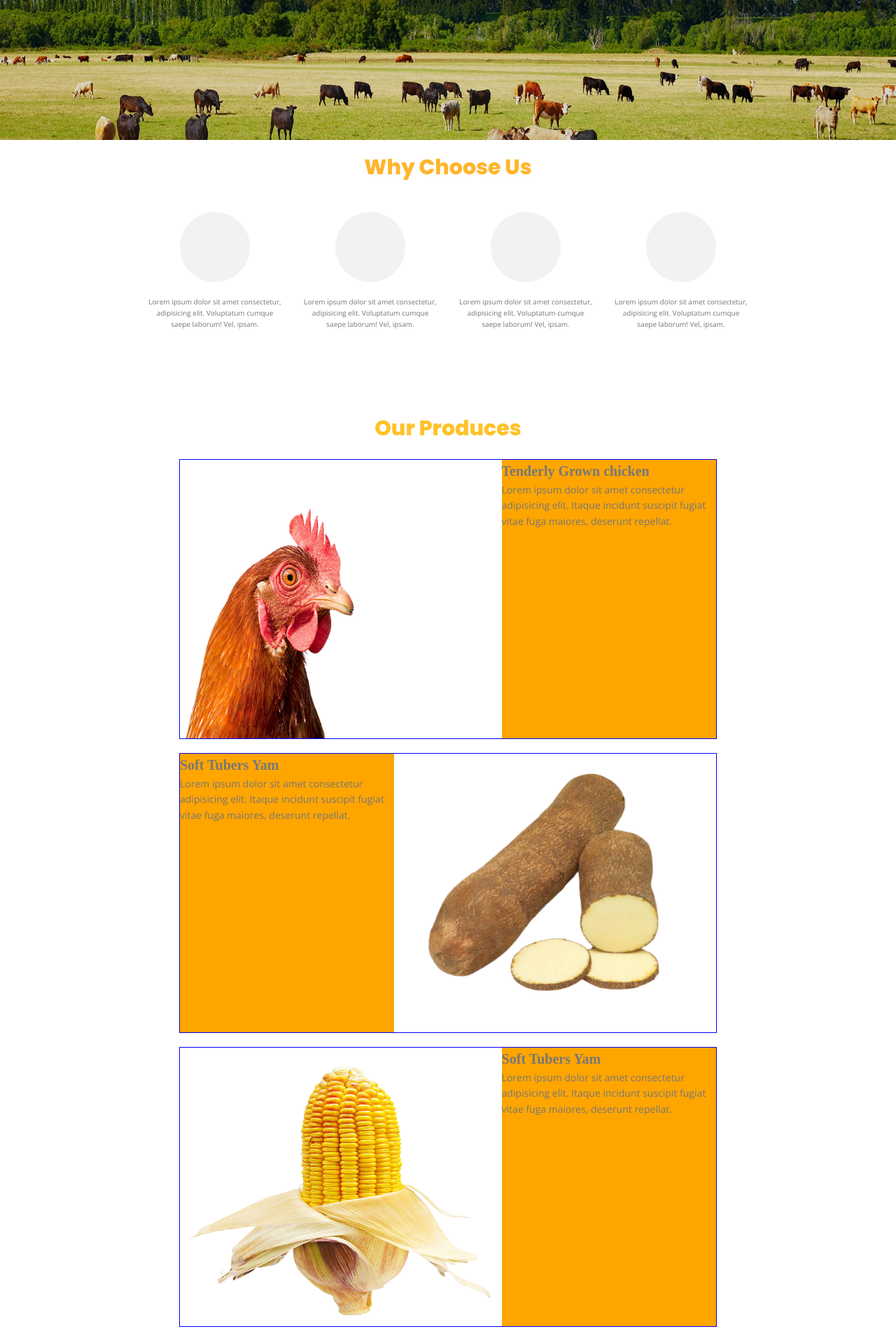
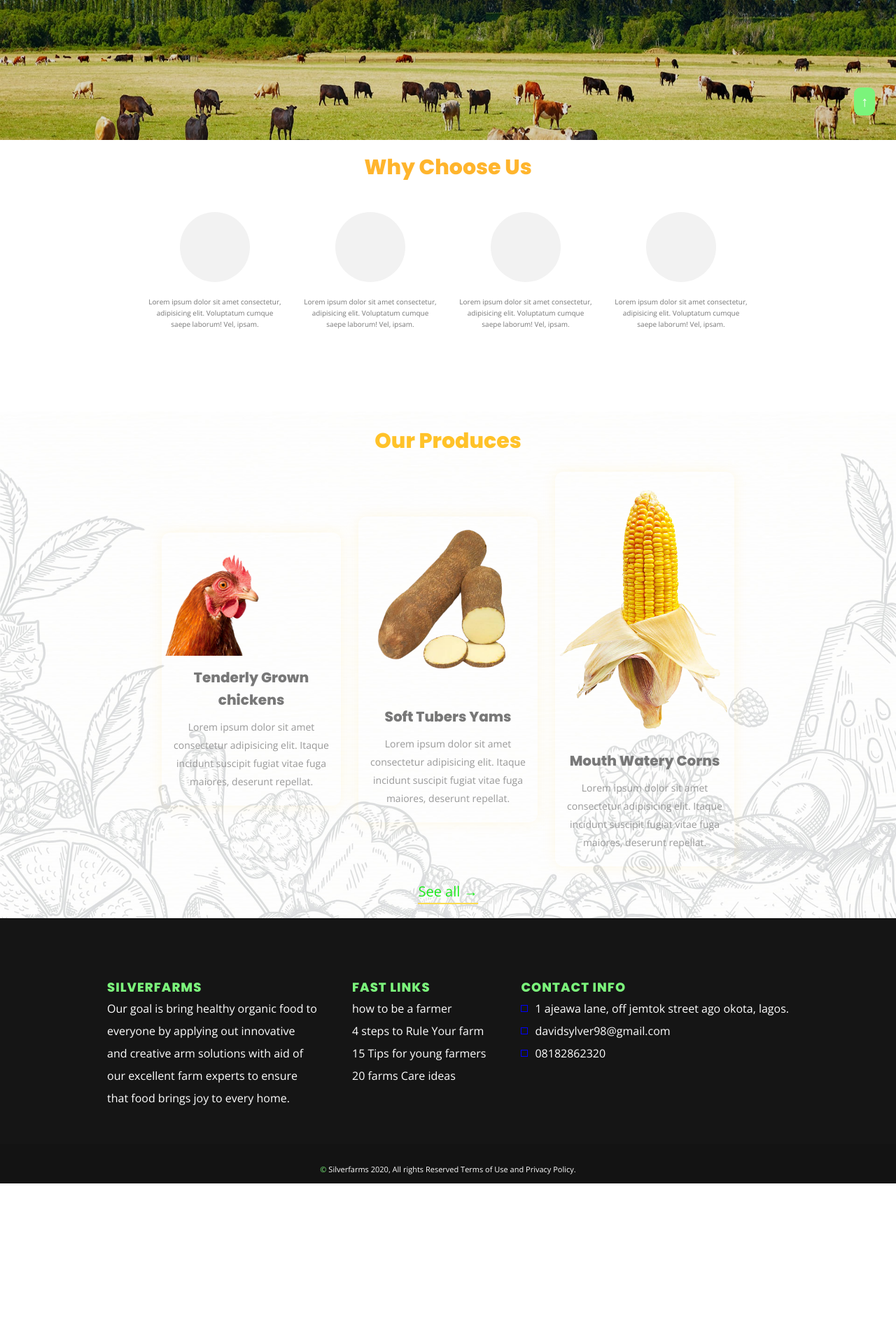
Before and after one commit to davidsylver/silverFarms.github.io, a website: page index.html in a window 1280 px wide. Shown: the part 600-2499 px from the top of the page at 70% size. After the commit the page ends 2291 px from the top, so only its background shows below. Drawn offline with nearby package versions, Linux system fonts and the light colour scheme.

Commit message:
home layout version 1.0

```diff
--- a/index.html
+++ b/index.html
@@ -11,17 +11,17 @@
 </head>
 <body>
   <div class="container">
-    <header class="header">
+    <header class="header" id="header">
       <div class="header__top">
         <div class="header__top--wrapper">
-          <div class="logo">
+          <a class="logo">
             <img src="./img/10.png" alt="" class="logo__img">
-          </div>
+          </a>
 
           <nav class="nav header__nav">
-            <a href="#" class="nav__link nav__link--active">home</a>
-            <a href="#" class="nav__link">About</a>
-            <a href="#" class="nav__link">Our Produce</a>
+            <a href="index.html" class="nav__link nav__link--active">home</a>
+            <a href="about.html" class="nav__link">About</a>
+            <a href="produce.html" class="nav__link">Our Produce</a>
             <a href="#footer" class="nav__link">Contact</a>
           </nav>
         </div>
@@ -29,7 +29,7 @@
 
       <div class="welcome">
         <div class="welcome__text">
-          <div class="welcome__text--p1">Welcome to <span class="company__name">Silverfarms</span></div>
+          <div class="welcome__text--p1">Welcome to <span class="welcome__text--companyName">Silverfarms</span></div>
           <div class="welcome__text--p2">Where your <span>"Nutrition is our concern"</span></div>
         </div>
         <button class="contact__btn">
@@ -93,7 +93,7 @@
             <img src="./img/chick1-nbg.png" alt="proudce photo" class="produce__img">
             <div class="produce__desc">
               <div class="produce__desc--title">
-                Tenderly Grown chicken
+                Tenderly Grown chickens
               </div>
               <div class="produce__desc--text">
                 Lorem ipsum dolor sit amet consectetur adipisicing elit. Itaque incidunt suscipit fugiat vitae fuga maiores, deserunt repellat.
@@ -105,7 +105,7 @@
             <img src="./img/yam2-nbg.png" alt="proudce photo" class="produce__img">
             <div class="produce__desc">
               <div class="produce__desc--title">
-                Soft Tubers Yam
+                Soft Tubers Yams
               </div>
               <div class="produce__desc--text">
                 Lorem ipsum dolor sit amet consectetur adipisicing elit. Itaque incidunt suscipit fugiat vitae fuga maiores, deserunt repellat.
@@ -117,7 +117,7 @@
             <img src="./img/corn1-nbg.png" alt="proudce photo" class="produce__img">
             <div class="produce__desc">
               <div class="produce__desc--title">
-                Soft Tubers Yam
+                Mouth Watery Corns
               </div>
               <div class="produce__desc--text">
                 Lorem ipsum dolor sit amet consectetur adipisicing elit. Itaque incidunt suscipit fugiat vitae fuga maiores, deserunt repellat.
@@ -126,22 +126,19 @@
           </li>
         </ul>
 
-        <button class="btn">See all &rarr;</button>
+        <a class="btn produce__seeMore-btn">See all &rarr;</a>
       </div>
 
-      <footer class="footer">
+      <footer class="footer" id="footer">
         <div class="footer__top">
           <div class="footer__about">
             <div class="footer__about--company">
-              <div class="company__logo">
-                <img src="#" alt="" class="company__logo--img">
-              </div>
-              <div class="company__name">
+              <div class="company__name footer__title">
                 SilverFarms
               </div>
             </div>
 
-            <div class="compnny__goal">
+            <div class="company__goal">
               Our goal is bring healthy organic food to everyone by applying out innovative and creative
               arm solutions with aid of our excellent farm experts to ensure that food brings joy to every home.
             </div>
@@ -149,12 +146,12 @@
 
           <nav class="footer__nav">
             <div class="footer__nav--title footer__title">
-              Links
+              Fast Links
             </div>
             <ul class="footer__nav--links">
               <li class="footer__nav--link-item">how to be a farmer</li>
               <li class="footer__nav--link-item">4 steps to Rule Your farm</li>
-              <li class="footer__nav--link-item">15 Tips for yourng farmers</li>
+              <li class="footer__nav--link-item">15 Tips for young farmers</li>
               <li class="footer__nav--link-item">20 farms Care ideas</li>
             </ul>
           </nav>
@@ -191,10 +188,13 @@
         </div>
         <div class="footer__bottom">
           <div class="legal">
-            &copy; All rights Reserved Terms of Use and Privacy Policy.
+            <span>&copy;</span> Silverfarms 2020, All rights Reserved Terms of Use and Privacy Policy.
           </div>
         </div>
       </footer>
     </div>
+    <a class="back_to_top" href="#header">
+      &uarr;
+    </a>
 </body>
 </html>
--- a/sass/_base.scss
+++ b/sass/_base.scss
@@ -5,7 +5,36 @@
 
 :root {
   --color-primary: rgb(27, 235, 27);
-  --color-secondary: #fccb62;
+  --color-primary-2: rgb(123, 244, 123);
+  --color-secondary: #fcd126;
+  --color-secondary: #fbdb4f;
+
+
+
+
+
+
+
+
+
+
+
+
+
+
+
+
+
+
+
+
+
+
+
+
+
+
+
 
 
 
@@ -18,9 +47,6 @@
   --grey-dark-1: #333;
   --grey-dark-2: #777;
   --grey-dark-3: #999;
-
-
-
 
 
   --light-green: lightgreen;
--- a/sass/_components.scss
+++ b/sass/_components.scss
@@ -1,8 +1,5 @@
 .header {
   &__top {
-    // border: 1px solid blue;
-    // justify-content: space;
-    // background: rgba(14, 14, 14, 0.763);
     padding-top: 4.35em;
     position: relative;
 
@@ -17,9 +14,12 @@
 
 
   &__nav {
-    font-size: 1.4rem;
-    text-transform: uppercase;
+    font-size: 1.3rem;
+    text-transform: capitalize;
+    letter-spacing: 1px;
   }
+
+
 }
 
 .logo {
@@ -27,7 +27,8 @@
   height: 4rem;
   border-radius: 50%;
   margin-right: auto;
-
+  display: block;
+  cursor: pointer;
   // border: 1px solid orange;
 
   &__img {
@@ -71,7 +72,6 @@
     &:active,
     &:visited,
     &--active {
-      // color: var(--color-primary);
     }
 
     &:focus{
@@ -89,12 +89,18 @@
   font-weight: noraml;
   text-align: right;
 
+  &__text {
+    font-family: 'Poppins', sans-serif;
+    font-weight: 100;
+  }
+
+  &__text--companyName {
+    font-weight: 400;
+  }
+
   &__text--p1 {
     font-size: 4rem;
-    font-family: "Sergio UI", Verdana, sans-serif;
-    font-family:   BlinkMacSystemFont, 'Segoe UI', Roboto, Oxygen, Ubuntu, Cantarell, 'Open Sans', 'Helvetica Neue', sans-serif;
-    font-family: 'Poppins', sans-serif;
-    font-weight: bold;
+    font-weight: 100;
     color: rgb(255, 255, 255);
 
     &::first-letter {
@@ -107,7 +113,7 @@
     font-size: 1.75rem;
 
     & span {
-      color: rgb(255, 181, 45);
+      color: var(--color-secondary);
       font-size: 2rem;
       text-transform: capitalize;
       font-weight: bold;
@@ -128,7 +134,6 @@
   cursor: pointer;
   transition: all .4s linear;
 
-
   &:hover {
     background-image: linear-gradient(to right, rgb(254, 223, 69), rgb(255, 199, 56));
     color: #fff;
@@ -136,16 +141,13 @@
   }
 }
 
-
 .offerings__title {
   margin: 1.5rem auto 1rem;
-
   color: rgb(255, 181, 45);
-
   font-size: 3rem;
   width: fit-content;
+}
 
-}
 .offerings__list {
   display: flex;
   padding: 3rem 0;
@@ -179,15 +181,15 @@
     text-align: center;
     width: 100%;
     // border: 1px solid orange;
-
-
-
   }
 }
 
 .produces {
+  background: url(../img/ag-pic-18.jpg) no-repeat;
+  background-size: cover;
+  padding-bottom: 2rem;
+ }
 
-}
 .produce {
 
   &__title {
@@ -195,26 +197,37 @@
     color: rgb(255, 194, 41);
     margin: 2rem auto;
     width: fit-content;
+    padding-top: 1.8rem;
   }
 
   &__list {
     display: flex;
-    flex-flow: column;
+    // flex-flow: column;
+    flex-flow: row;
     align-items: center;
-
+    justify-content: center;
   }
 
   &__item {
-    border: 1px solid blue;
-    display: flex;
-    width: 60%;
-    height: 40rem;
+    // border: 1px solid blue;
+    width: 20%;
+    height: fit-content;
+    padding: 1px;
     margin-bottom: 2rem;
+    box-shadow: 0 0rem 2rem rgba(255, 196, 21, 0.1);
+
+
+
+    border-radius: 1.2rem;
+    text-align: center;
 
     &:nth-child(even) {
-      flex-flow: row-reverse;
+      // flex-flow: row-reverse;
     }
 
+    &:not(:last-child) {
+      margin-right: 2.5rem;
+    }
     &-rt-dp {
       flex-flow: row-reverse;
     }
@@ -222,27 +235,77 @@
 
   &__img {
     display: block;
-    width: 60%;
+    width: 100%;
+    cursor: pointer;
+    transition: transform .2s ease-out;
+
+
+
+
+    &:hover {
+      transform: scale(1.04);
+    }
+
   }
 
   &__desc {
-    background: orange;
+    // background: orange;
     flex: 1;
-
+    margin: 1.5rem 0 1rem;
 
     &--title {
       font-size: 2rem;
       font-weight: bold;
-      font-family:   fangsong;
-
+      font-family:  "Poppins", sans-serif;
+      color: #787878;
     }
 
     &--text {
       font-size: 1.4rem;
+      font-family:  "Open Sans", sans-serif;
+      line-height: 2.6rem;
+      padding: 1rem 1.5rem;
+      color: rgb(152, 152, 152);
+    }
+  }
+
+  &__seeMore-btn {
+    display: block;
+    width: fit-content;
+    margin: 0 auto;
+    border: none;
+    border-bottom: 2px solid var(--color-secondary);
+    font-size: 2rem;
+    background: none;
+    // padding: .5rem 0;
+    color: var(--color-primary);
+    transition: all .2s linear;
+    outline: none;
+
+    &:focus,
+    &:hover {
+      animation: breath 1s linear infinite forward;
     }
   }
 }
 
+
+@keyframes breath {
+  0% {
+    transform: scale(1);
+  }
+  50% {
+    transform: scale(1.2);
+
+
+
+
+
+  }
+  100% {
+    transform: scale(1);
+  }
+}
 .cp_h {
   font-family: 'Poppins', sans-serif;
   font-weight: bold;
@@ -252,7 +315,8 @@
 .footer {
   background-color: rgb(18, 18, 18);
   color: #fff;
-  font-size: 1.8rem;
+  font-size: 1.6rem;
+  font-weight: normal;
 
   &__top, &__bottom {
     display: flex;
@@ -260,35 +324,56 @@
   }
 
   &__top {
-    padding: 5rem 0;
-    background-color: #343434;
+    padding: 9rem 0 5rem;
+    background-color: #151515;
+  }
 
-    & > * {
-      height: fit-content;
-    }
+  &__top > * {
+    height: fit-content;
+    line-height: 2;
+  }
+
+  &__top > *:not(:last-child) {
+    margin-right: 5rem;
   }
 
   &__bottom {
     background-color: rgb(19, 19, 19);
-    padding: 2.7rem 0 1rem;
+    padding: 2.7rem 0 1.15rem;
   }
 
-  & > * {
-    // border: 1px solid blue;
+  &__title {
+    font-size: 1.8rem;
+    letter-spacing: 1px;
+    text-transform: uppercase;
+    margin-bottom: .5rem;
+    color: var(--color-primary-2);
+    font-weight: bold;
+    line-height: 1;
+    font-family: 'Poppins', sans-serif;
   }
+
   &__about {
     width: 30rem;
-    border: 1px solid blue;
   }
 
+  &__nav--link-item {
+    cursor: pointer;
+    transition: color .4s;
 
-  &__nav {
+    &:hover {
+      color: var(--color-secondary);
+    }
+  }
+}
 
+.company {
+  &__goal {
+    line-height: 2;
   }
 }
 
 .contact__info {
-  border: 1px solid blue;
 
   &--icon {
     border: 1px solid blue;
@@ -296,9 +381,45 @@
     height: 1rem;
     margin-right: 1rem;
   }
-
   & > * {
     display: flex;
     align-items: center;
   }
 }
+
+.legal {
+  font-size: 1.1rem;
+
+  & span {
+    color: var(--color-primary-2);
+  }
+
+
+
+
+
+
+
+}
+
+.back_to_top {
+  width: 3rem;
+  height: 4rem;
+  border-radius: .9rem;
+  background: var(--color-primary-2);
+  font-size: 2rem;
+  font-weight: bolder;
+  display: flex;
+  justify-content: center;
+  align-items: center;
+  position: fixed;
+  bottom: 3.5rem;
+  right: 3rem;
+  color: #fff;
+  cursor: pointer;
+  transition: all .2s;
+
+  &:hover {
+    transform: translateY(-3px)
+  }
+}
--- a/sass/_layout.scss
+++ b/sass/_layout.scss
@@ -21,24 +21,7 @@
     position: absolute;
     width: 100%;
     height: 100%;
-    background-color: rgba(0, 0, 0, 0.749);
-    background-color: rgba(0, 0, 0, 0.441);
-    background-color: rgba(0, 0, 0, 0.441);
     background-color: rgba(0, 0, 0, 0.141);
-
-
-
-
-
-
-
-
-
-
-
-
-
-
   }
 }
 
```
Also changed, not shown: about.html (added, +42 -0 lines), produce.html (added, +42 -0 lines), css/style.css, img/ag-pic-16.jpg (added), img/ag-pic-18.jpg (added), 1 other file.
